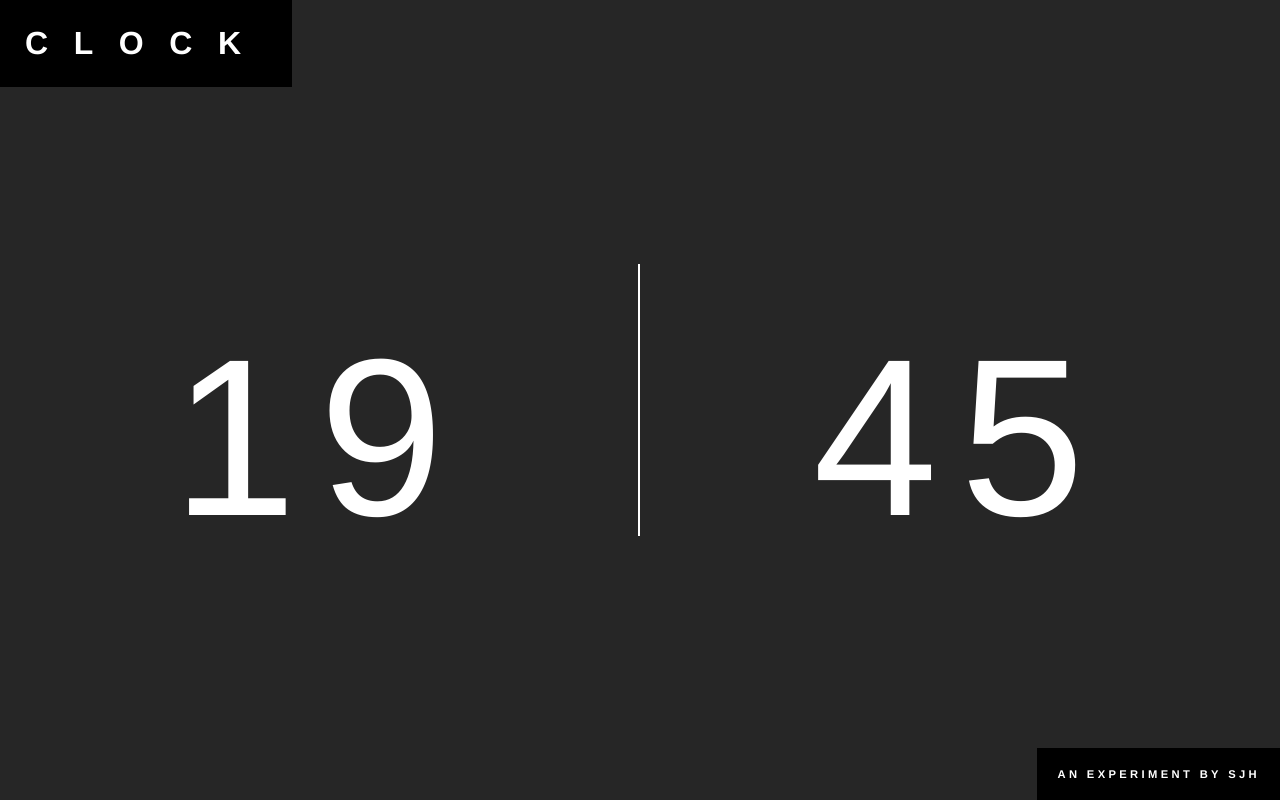
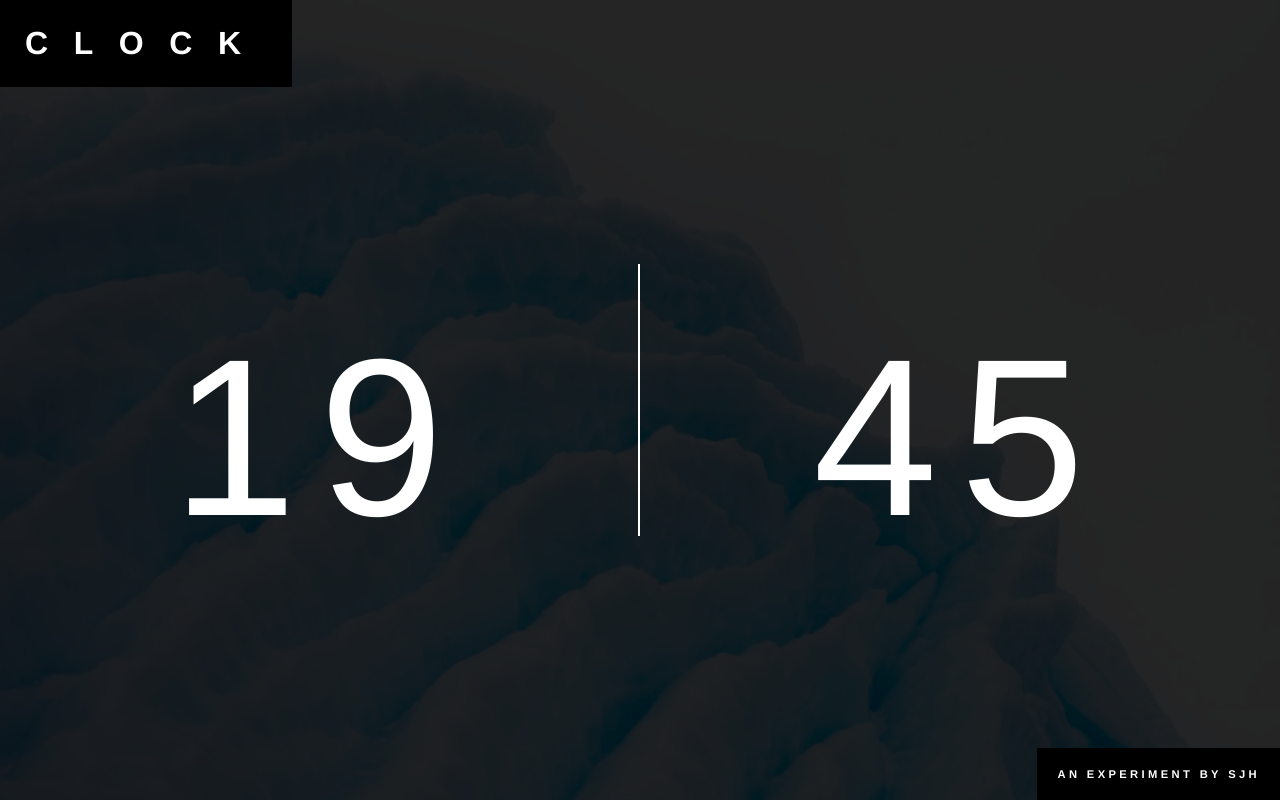
Before and after one commit to spenhar/clock, a plain HTML site: page index.html in a window 1280 px wide. Drawn offline with Linux system fonts and the light colour scheme; the site is published under a folder, as on GitHub Pages, so addresses that start at the root find nothing.

Commit message:
fixed the img path

```diff
--- a/css/style.css
+++ b/css/style.css
@@ -10,7 +10,7 @@ html {
 	-webkit-font-smoothing: antialiased;
 	width: 100%;
 	height: 100%;
-	background: url("/img/Glacier2.jpg") no-repeat left center fixed;
+	background: url("../img/Glacier2.jpg") no-repeat left center fixed;
   	-webkit-background-size: cover;
   	-moz-background-size: cover;
   	-o-background-size: cover;
```
